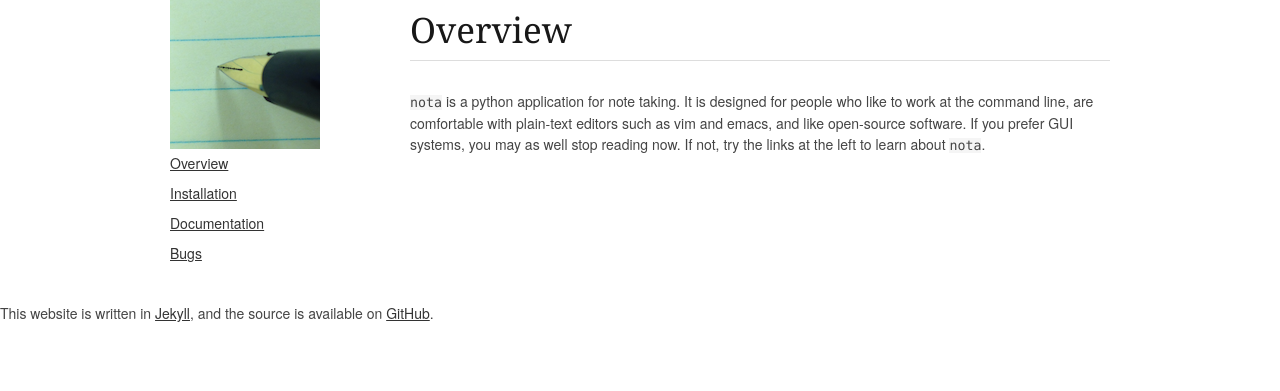
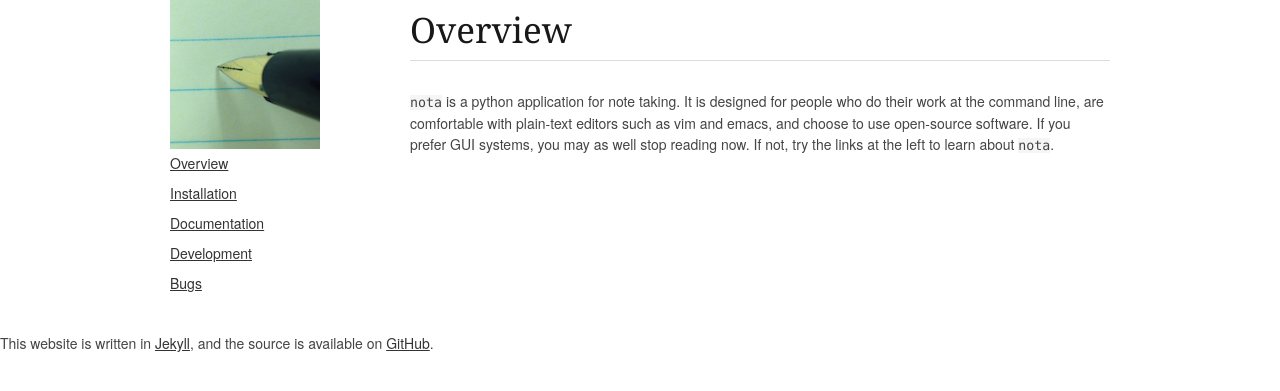
Before and after one commit to dankelley/nota, a Jekyll site: the page built from index.html, in a window 1280 px wide. Shown: the top 391 px of the page. Built offline with Jekyll 4.4.1, drawn with Linux system fonts in a browser that asks for light colours.

Commit message:
web gets development page

```diff
--- a/_layouts/default.html
+++ b/_layouts/default.html
@@ -46,6 +46,7 @@
                 <li><a href="/nota/index.html">Overview</a></li>
                 <li><a href="/nota/installation.html">Installation</a></li>
                 <li><a href="/nota/documentation.html">Documentation</a></li>
+                <li><a href="/nota/development.html">Development</a></li>
                 <li><a href="/nota/bugs.html">Bugs</a></li>
             </ul>
         </nav>
--- a/index.html
+++ b/index.html
@@ -6,7 +6,7 @@
 ---
 
 <p><code>nota</code> is a python application for note taking. It is designed
-for people who like to work at the command line, are comfortable with
-plain-text editors such as vim and emacs, and like open-source software. If you
-prefer GUI systems, you may as well stop reading now.  If not, try the links at
-the left to learn about <code>nota</code>.</p>
+for people who do their work at the command line, are comfortable with
+plain-text editors such as vim and emacs, and choose to use open-source
+software. If you prefer GUI systems, you may as well stop reading now.  If not,
+try the links at the left to learn about <code>nota</code>.</p>
```
Also changed, not shown: development.html (added, +18 -0 lines).
